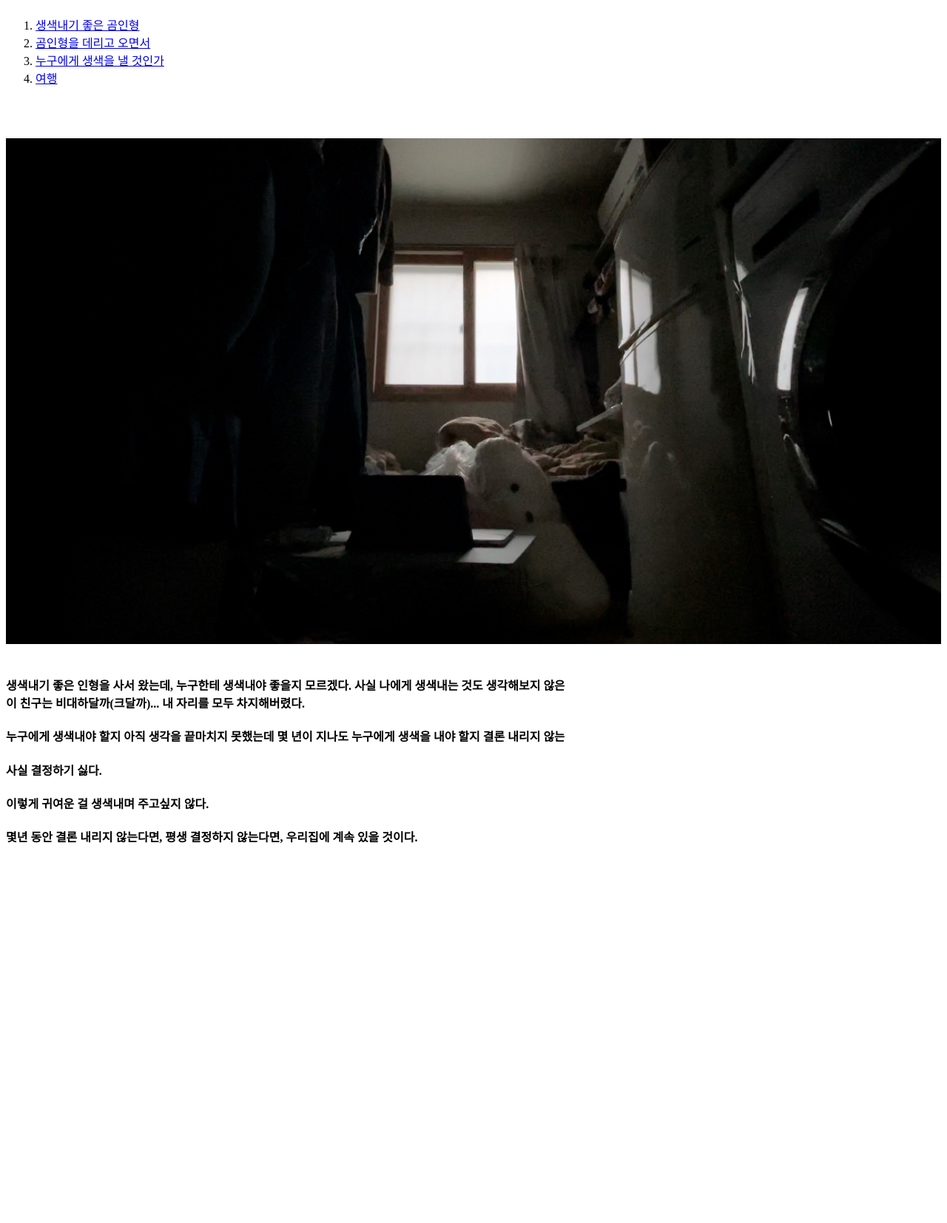
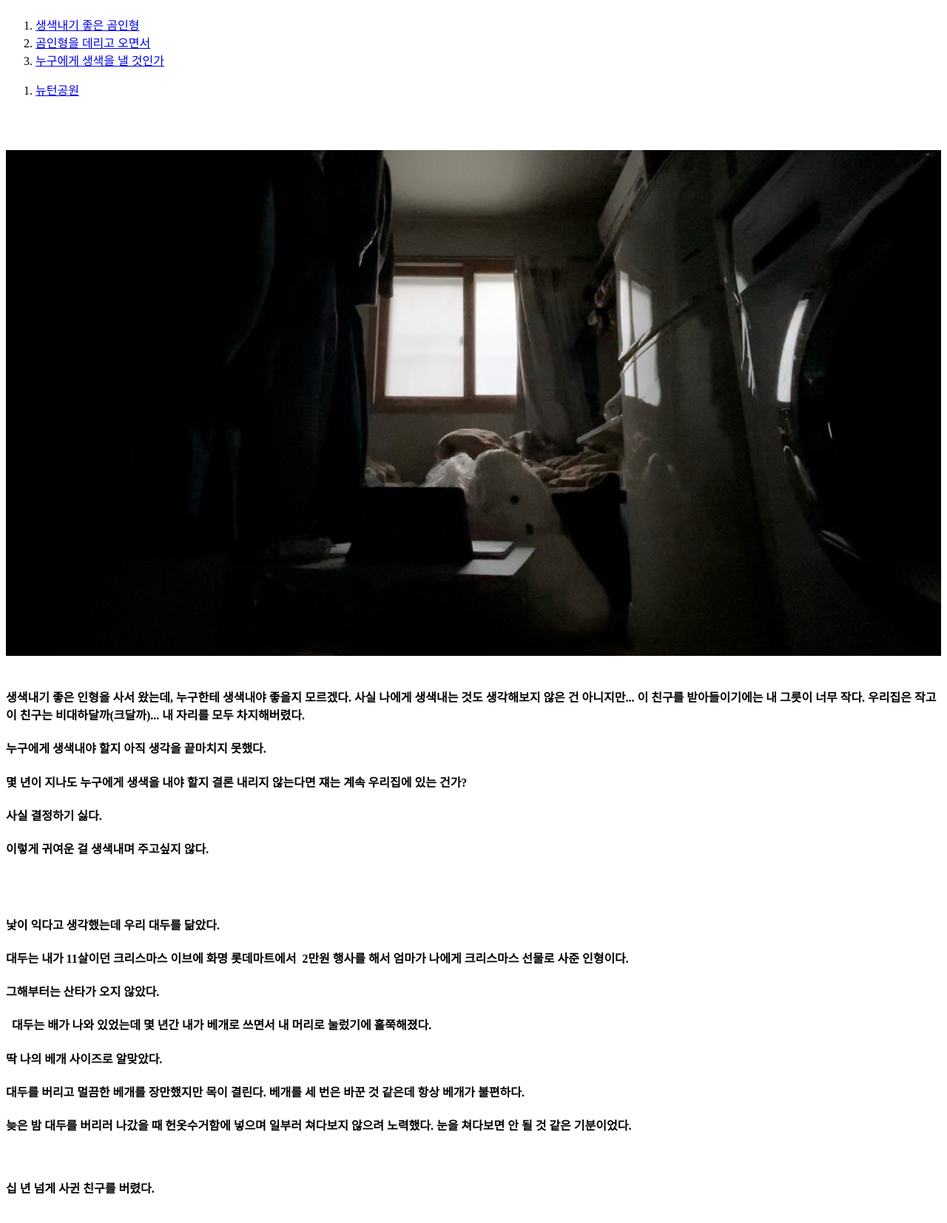
Before and after one commit to jam-doy/cheap-teddybear, a plain HTML site: page 3.html in a window 1280 px wide. Shown: the part 130-1784 px from the top of the page at 74% size. Drawn offline with Linux system fonts and the light colour scheme.

Commit message:
Add files via upload

```diff
--- a/3.html
+++ b/3.html
@@ -19,8 +19,12 @@
   <li><a href="1.html">생색내기 좋은 곰인형</a></li>
   <li><a href="2.html">곰인형을 데리고 오면서</a></li>
   <li><a href="3.html">누구에게 생색을 낼 것인가</a></li>
-  <li><a href="4.html">여행</a></li>
+
 </ol>
+
+<ol>
+<li><a href="4.html">뉴턴공원</a></li></ol>
+
 
 
 <br><br><br>
@@ -31,7 +35,9 @@
 생색내기 좋은 인형을 사서 왔는데, 누구한테 생색내야 좋을지 모르겠다. 사실 나에게 생색내는 것도 생각해보지 않은 건 아니지만... 이 친구를 받아들이기에는 내 그릇이 너무 작다. 우리집은 작고 이 친구는 비대하달까(크달까)... 내 자리를 모두 차지해버렸다.
 </h4>
 
-<h4>누구에게 생색내야 할지 아직 생각을 끝마치지 못했는데 몇 년이 지나도 누구에게 생색을 내야 할지 결론 내리지 않는다면 쟤는 계속 우리집에 있는 건가?
+<h4>누구에게 생색내야 할지 아직 생각을 끝마치지 못했다.</h4>
+
+<h4> 몇 년이 지나도 누구에게 생색을 내야 할지 결론 내리지 않는다면 쟤는 계속 우리집에 있는 건가?
 </h4>
 
 
@@ -44,9 +50,6 @@
 </h4>
 
 
-<h4>몇년 동안 결론 내리지 않는다면, 평생 결정하지 않는다면, 우리집에 계속 있을 것이다.
-</h4>
-
 
 <br>
 <br>
@@ -54,16 +57,18 @@
 </h4>
 
 <h4>
-대두는 11살 크리스마스이브에 화명 롯데마트에서 2만 원 행사를 해서 엄마가 나에게 크리스마스 선물로 사준 인형이다.  그녀는 그정도 부피에 2만원은 딸에게 크리스마스 기분을 내주기에 합리적이라 생각했었던 것 같다.
+  대두는 내가  11살이던  크리스마스 이브에 화명 롯데마트에서  2만원 행사를 해서 엄마가 나에게 크리스마스 선물로 사준 인형이다.</h4>
+
+  <h4>그해부터는 산타가 오지 않았다. </h4>
+
+  <h4>  대두는 배가 나와 있었는데 몇 년간 내가 베개로 쓰면서 내 머리로 눌렀기에 홀쭉해졌다.</h4>
+
+  <h4>  딱 나의 베개 사이즈로 알맞았다. </h4>
+
+  <h4> 대두를 버리고 멀끔한 베개를 장만했지만 목이 결린다.  베개를 세 번은 바꾼 것 같은데 항상 베개가 불편하다.</h4>
 
 
-<h4>대두는 배가 나와있었는데 몇년간 내가 베개로 쓰면서 내 머리로 눌렀기에 홀쭉해졌다. 딱 나의 베개 사이즈로 알맞았다.
-</h4>
-
-<h4> 나는 미니멀리즘에 심취했을 때 모든 걸 다 버리고 싶은 기분이 들었다. 미니멀리즘을 추구하며 조금은 더 자유롭고 합리적인 소비를 하는 나를 만날 수 있을 것이라 기대했다. 그때 대두를 버린 이후로 오늘의 집에서 산 베개를 가졌지만, 항상 목이 결린다.
-</h4>
-
-<h4> 늦은 밤 대두를 버리러 나갔는데 헌옷수거함에 넣으며 일부러 쳐다보지 않으려 노력했다. 눈을 쳐다보면 안 될 것 같은 기분이었다.
+<h4> 늦은 밤 대두를 버리러 나갔을 때 헌옷수거함에 넣으며 일부러 쳐다보지 않으려 노력했다. 눈을 쳐다보면 안 될 것 같은 기분이었다.
 
 </h4>
 <br>
```
Also changed, not shown: 1.html (+2 -1 lines), 2.html (+17 -13 lines), 4.html (+14 -1 lines), index.html (+3 -2 lines), 레쓰비.jpg (added), 2 other files.
